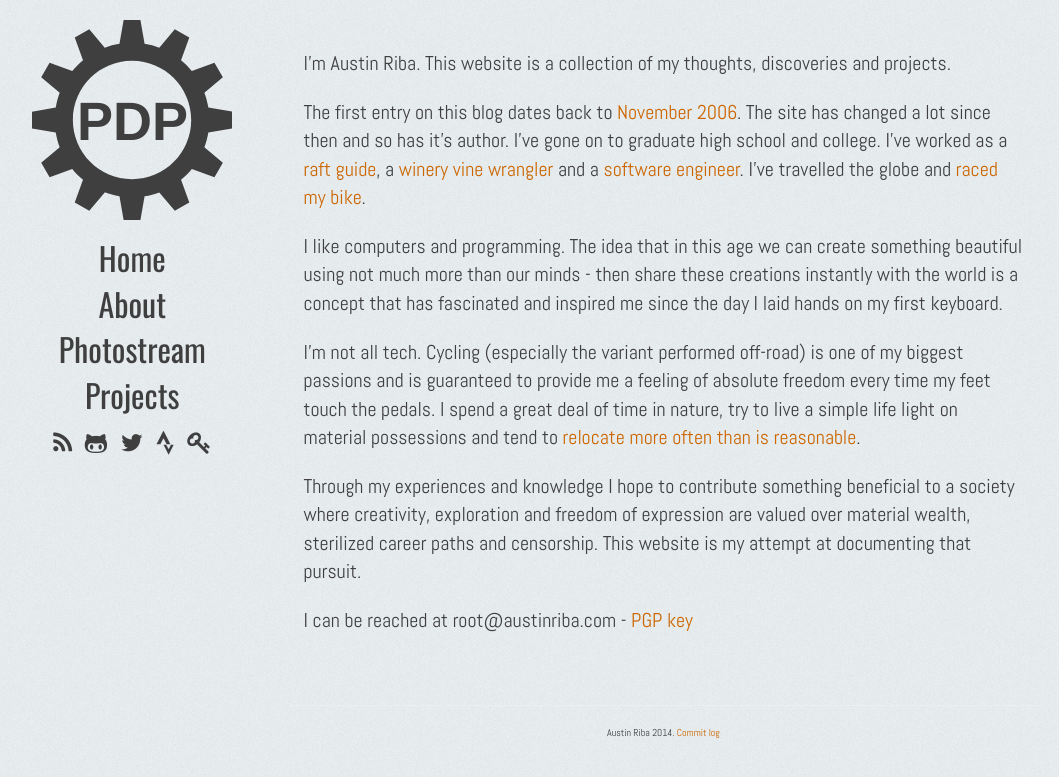
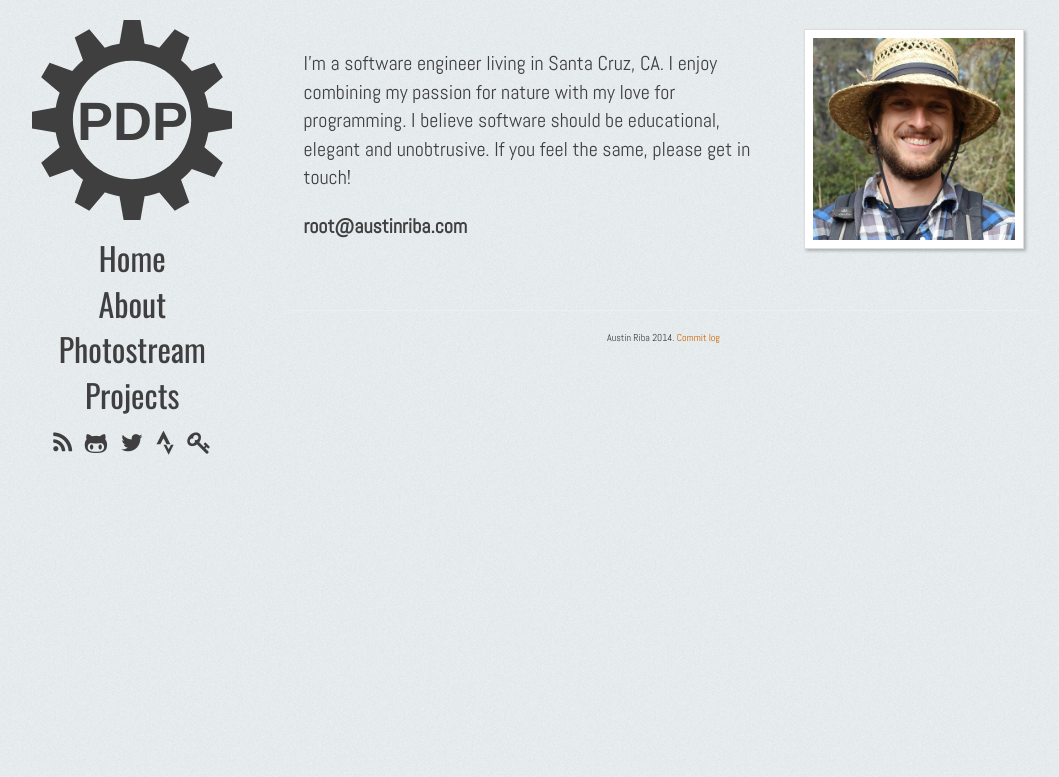
Before and after one commit to Fingel/pedaldrivenprogramming.com, a Jekyll site: the page built from about.md, in a window 1280 px wide. Shown: the top 777 px of the page, without its empty margins (19-1078 px from the left). Built offline with Jekyll 4.4.1, drawn with Linux system fonts in a browser that asks for light colours; some web fonts are replaced; comment, search, counter and statistics services are not loaded.

Commit message:
update about page

```diff
--- a/about.md
+++ b/about.md
@@ -8,18 +8,15 @@ type: page
 published: true
 permalink: /about/
 ---
-
-I'm Austin Riba. This website is a collection of my thoughts, discoveries and projects.
-
-The first entry on this blog dates back to [November 2006](/2006/11/second-day-in-auckland/). The site has changed a lot since then and so has it's author.
-I've gone on to graduate high school and college. I've worked as a [raft guide](http://toxiccode.com/misc/life/raft.jpg), a [winery vine wrangler](http://toxiccode.com/misc/life/grapes.jpg)
-and a [software engineer](/2013/06/restore-the-fourth/).
-I've travelled the globe and [raced my bike](http://toxiccode.com/misc/life/race.jpg).
-
-I like computers and programming. The idea that in this age we can create something beautiful using not much more than our minds - then share these creations instantly with the world is a concept that has fascinated and inspired me since the day I laid hands on my first keyboard.
-
-I'm not all tech. Cycling (especially the variant performed off-road) is one of my biggest passions and is guaranteed to provide me a feeling of absolute freedom every time my feet touch the pedals. I spend a great deal of time in nature, try to live a simple life light on material possessions and tend to [relocate more often than is reasonable](http://toxiccode.com/misc/life).
-
-Through my experiences and knowledge I hope to contribute something beneficial to a society where creativity, exploration and freedom of expression are valued over material wealth, sterilized career paths and censorship. This website is my attempt at documenting that pursuit.
-
-I can be reached at root@austinriba.com - [PGP key](http://toxiccode.com/misc/pubkey.txt)
+<div class="row">
+    <div class="col-md-8">
+    <p>I'm a software engineer living in Santa Cruz, CA. I enjoy combining my
+    passion for nature with my love for programming. I believe software should
+    be educational, elegant and unobtrusive. If you feel the same, please get
+    in touch!</p>
+    <p><strong>root@austinriba.com</strong></p>
+</div>
+<div class="col-md-4">
+    <img src="/img/me.jpg">
+</div>
+</div>
--- a/css/main.css
+++ b/css/main.css
@@ -453,6 +453,16 @@ footer {
   text-align: center;
 }
 
+/*****************************************************************************/
+/*
+/* About
+/*
+/*****************************************************************************/
+
+ul {
+  list-style: none;
+}
+
 .projects > div {
   margin: 10px 0px;
 }
```
Also changed, not shown: img/me.jpg (added).
